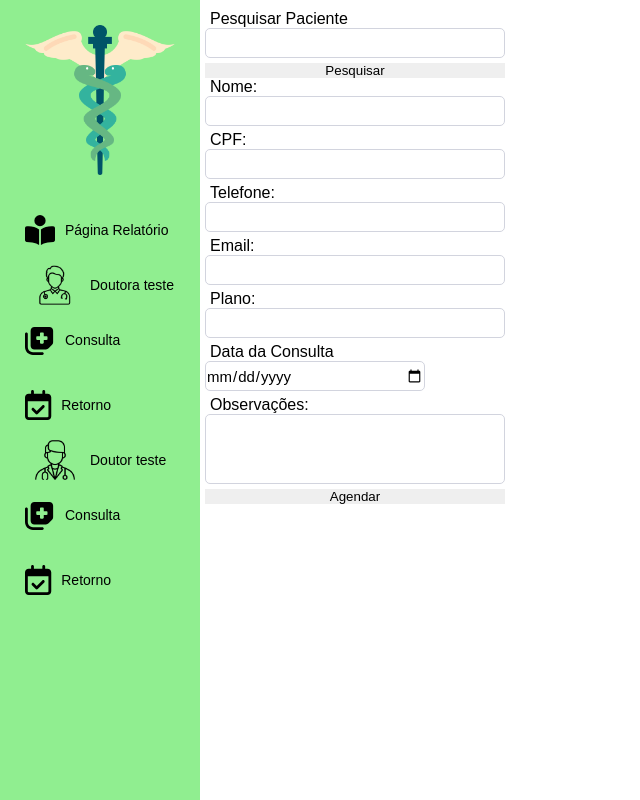
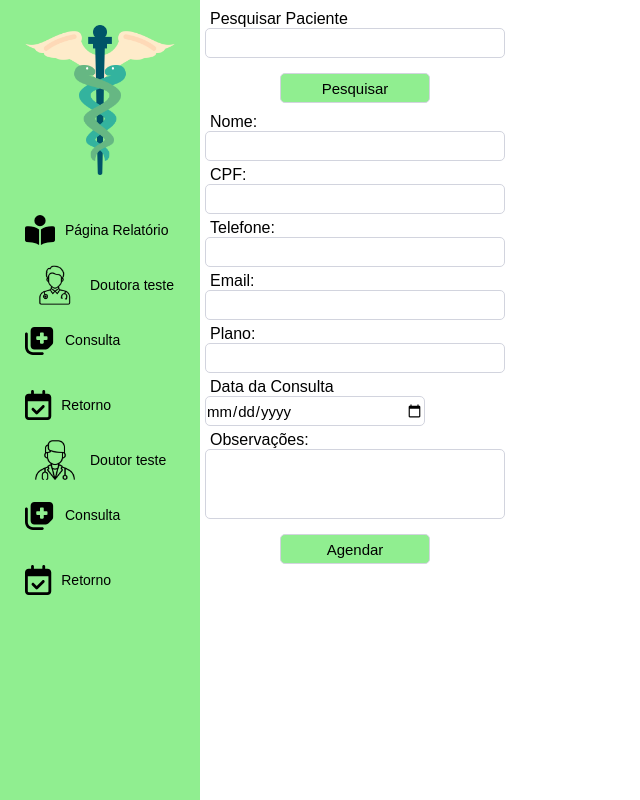
Before and after one commit to HumbertoFox/projeto-1-react, a React (Vite) app: page /ConsultationDRA in a window 1280 px wide. Shown: the whole page, without its empty margins (0-640 px from the left). Built offline with nearby package versions, Linux system fonts and the light colour scheme.

Commit message:
upgrade visual submit

```diff
--- a/src/components/form/formpatientdr.jsx
+++ b/src/components/form/formpatientdr.jsx
@@ -1,6 +1,6 @@
 import React, { useState } from "react";
 import { useForm } from "react-hook-form";
-import { DivPlan, DivRadio, FormDoctor } from "../../styles/formdrstyle";
+import { DivPlan, DivRadio, FormDoctor, Input } from "../../styles/formdrstyle";
 
 export const FormPatientDr = () => {
 
@@ -62,7 +62,7 @@ export const FormPatientDr = () => {
             <input type="date" name="consultationdate" id="consultationdate" />
             <label htmlFor="observation">Observações:</label>
             <textarea name="observation" id="observation"></textarea>
-            <input type="submit" value="Agendar" />
+            <Input type="submit" value="Agendar" />
         </FormDoctor>
     )
 }
--- a/src/components/form/formpatientdra.jsx
+++ b/src/components/form/formpatientdra.jsx
@@ -1,6 +1,7 @@
 import React from "react";
 import { useForm } from "react-hook-form";
 import { FormDoctorx } from "../../styles/formdrxstyle";
+import { Input } from "../../styles/formdrstyle";
 
 export const FormPatientDra = () => {
 
@@ -26,7 +27,7 @@ export const FormPatientDra = () => {
             <input type="date" name="consultationdate" id="consultationdate" />
             <label htmlFor="observation">Observações:</label>
             <textarea name="observation" id="observation"></textarea>
-            <input type="submit" value="Agendar" />
+            <Input type="submit" value="Agendar" />
         </FormDoctorx>
     )
 }
--- a/src/components/form/search.jsx
+++ b/src/components/form/search.jsx
@@ -1,12 +1,13 @@
 import React from "react";
 import { FormSerach } from "../../styles/formsearch";
+import { Input } from "../../styles/formdrstyle";
 
 export const Search = () => {
     return (
         <FormSerach action="/" method="POST">
             <label htmlFor="search_patient">Pesquisar Paciente</label>
             <input type="search" name="search_patient" id="search_patient" />
-            <input type="submit" value="Pesquisar" />
+            <Input type="submit" value="Pesquisar" />
         </FormSerach>
     )
 }
--- a/src/styles/formdrstyle.jsx
+++ b/src/styles/formdrstyle.jsx
@@ -61,6 +61,15 @@ const DivRadio = styled.div`
 
     label {
         padding: 0 10px;
+        transition: .3s ease-in-out;
+    }
+    input[type=radio],
+    label {
+        cursor: pointer;
+    }
+    input[type=radio]:hover,
+    label:hover {
+        text-shadow: 0 0 5px hsla(205.46, 86.5%, 46.47%, .5);
     }
 `;
 
@@ -69,4 +78,27 @@ const DivPlan = styled.div`
     flex-direction: column;
 `;
 
-export { FormDoctor, DivRadio, DivPlan };
+const Input = styled.input.attrs({ type: 'submit' })`
+    width: 150px;
+    height: 30px;
+    font-size: 15px;
+    background-color: #90EE90;
+    border: 1px solid #D2D4DE;
+    border-radius: 5px;
+    cursor: pointer;
+    margin: 10px auto;
+    transition: .2s ease-in-out;
+    &:hover {
+        border: 1px solid hsla(205.46, 86.5%, 46.47%, .5);
+        box-shadow: 0 0 5px hsla(205.46, 86.5%, 46.47%, .5);
+        color: #FFF;
+        text-shadow: 0 0 5px hsla(205.46, 86.5%, 46.47%, .5);
+    }
+    &:active {
+        color: #3C91E6;
+        border: 1px solid hsl(120, 73.44%, 74.9%, .5);
+        box-shadow: 0 0 5px hsl(120, 73.44%, 74.9%, .5);
+    }
+`;
+
+export { FormDoctor, DivRadio, DivPlan, Input };
--- a/src/styles/headerstyle.jsx
+++ b/src/styles/headerstyle.jsx
@@ -41,6 +41,7 @@ const UlHeader = styled.ul`
     }
     li.active:hover a {
         color: #FFF;
+        text-shadow: 0 0 5px hsla(205.46, 86.5%, 46.47%, .5);
     }
     li:nth-child(1),
     li:nth-child(3),
```
